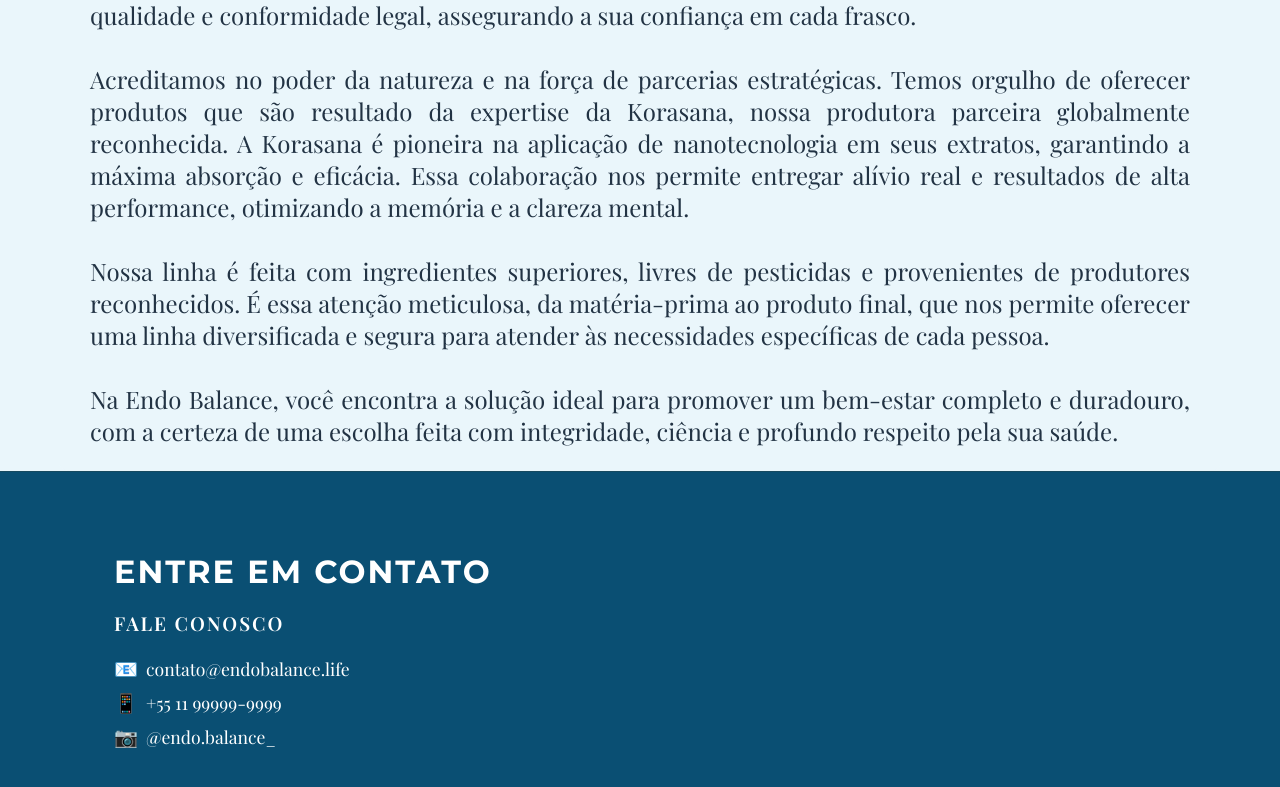
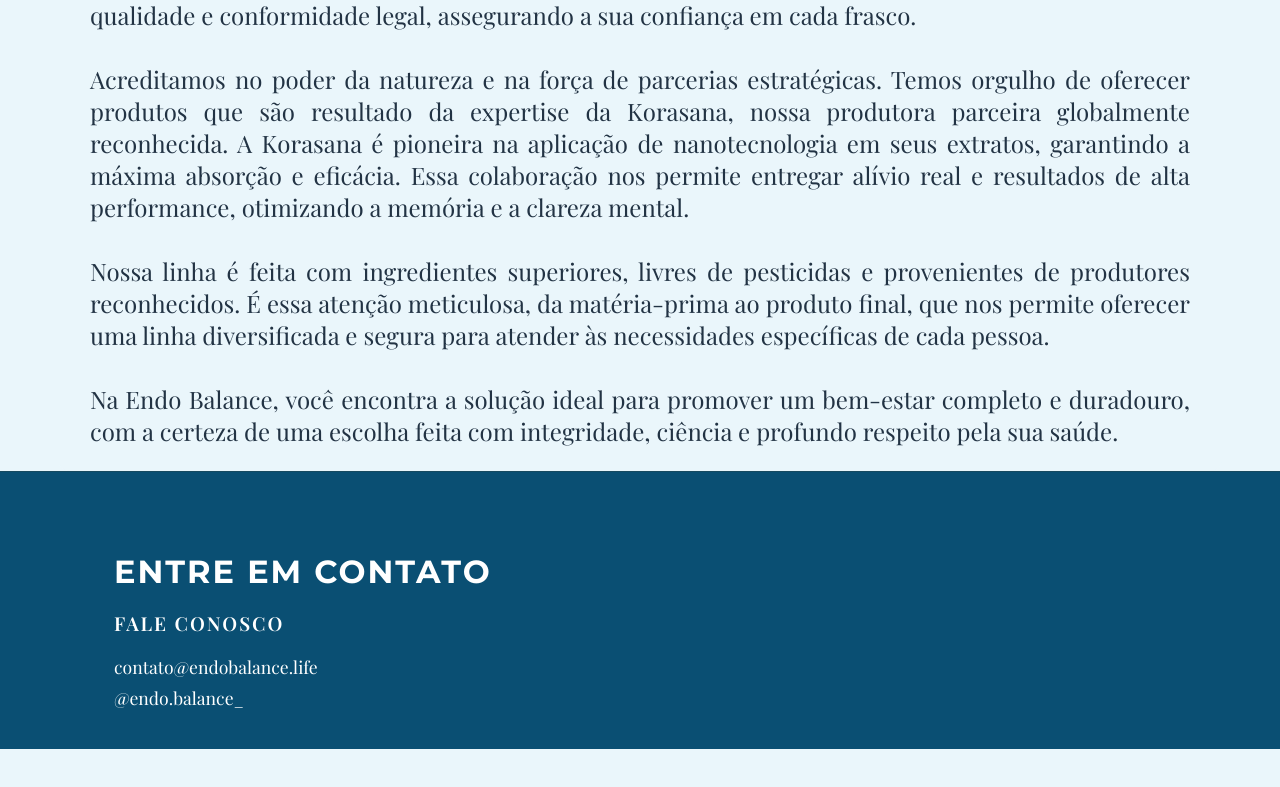
Before and after one commit to manupenteado/EndoBalance-LandingPage, a plain HTML site: page index.html in a window 1280 px wide. Shown: the part 1713-2500 px from the top of the page. After the commit the page ends 2462 px from the top, so only its background shows below. Drawn offline with nearby package versions, Linux system fonts and the light colour scheme.

Commit message:
consertando contatos

```diff
--- a/index.html
+++ b/index.html
@@ -99,15 +99,9 @@
         <h2 class="footer-contato-titulo">ENTRE EM CONTATO</h2>
         <h3>FALE CONOSCO</h3>
         <p>
-          <span class="footer-icon">📧</span>
           <a href="mailto:contato@endobalance.life">contato@endobalance.life</a>
         </p>
         <p>
-          <span class="footer-icon">📱</span>
-          <a href="tel:+5511999999999">+55 11 99999-9999</a>
-        </p>
-        <p>
-          <span class="footer-icon">📷</span>
           <a href="https://instagram.com/endo.balance_" target="_blank">@endo.balance_</a>
         </p>
       </div>
```
Also changed, not shown: info.html (+0 -12 lines), produtos.html (+0 -12 lines).
